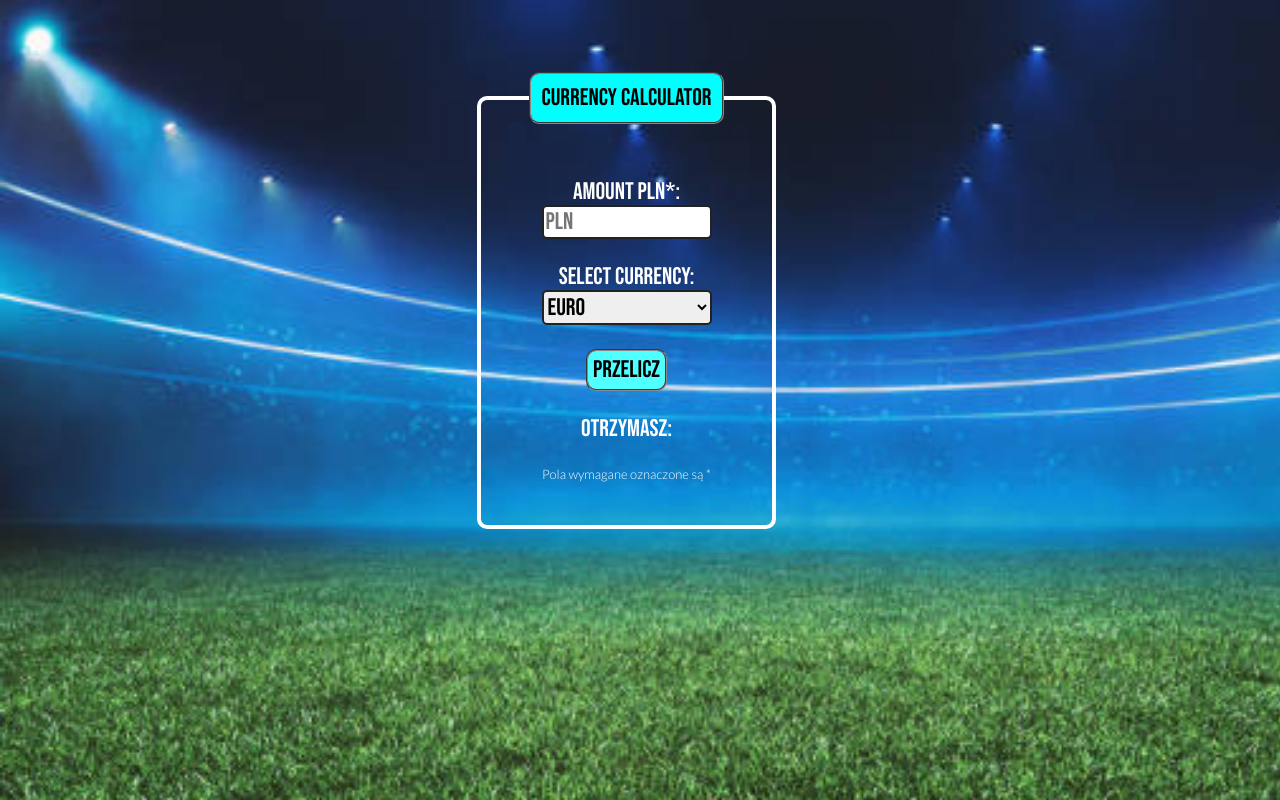
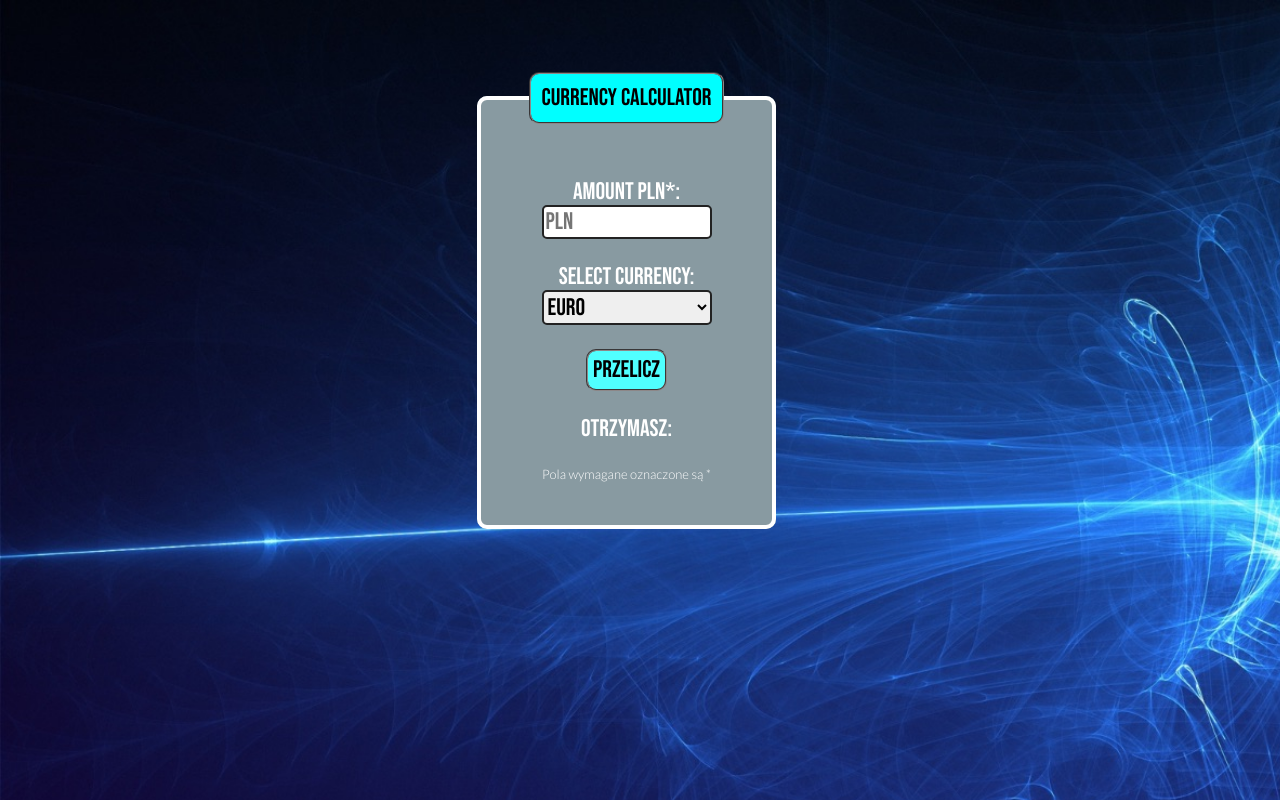
Before and after one commit to MaksSzymczak/Currency-conversion, a plain HTML site: page index.html in a window 1280 px wide. Drawn offline with nearby package versions, Linux system fonts and the light colour scheme; a web font is replaced by a local one.

Commit message:
changed background image and added background to form

```diff
--- a/css/form_cantor.css
+++ b/css/form_cantor.css
@@ -3,6 +3,7 @@
     padding: 30px;
     border-radius: 10px;
     border: 4px solid;
+    background-color: #889aa1;
     margin-top: 40px;
 }
 
--- a/css/style_cantor.css
+++ b/css/style_cantor.css
@@ -8,7 +8,7 @@ html {
 
 
 .body__cantor {
-    background-image: url("../images/FootballPitch.jpg");
-    background-repeat: no-repeat;
-    background-size: 1550px;
+    background-image: url("../images/CosmicBackgroundf.jpeg");
+    background-size: auto 1000px;
+    background-attachment: local;
 }
```
Also changed, not shown: images/CosmicBackgroundf.jpeg (added).
